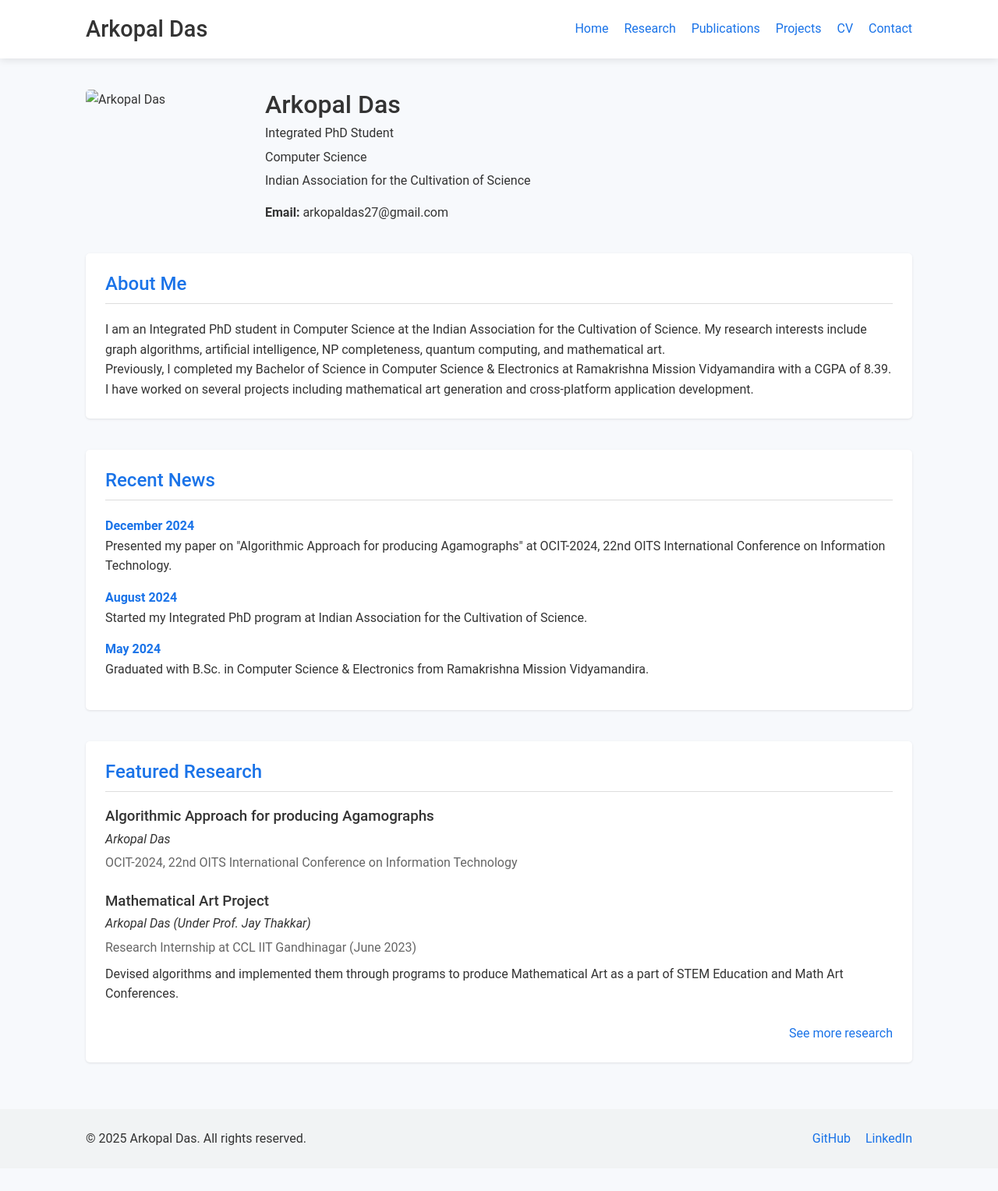
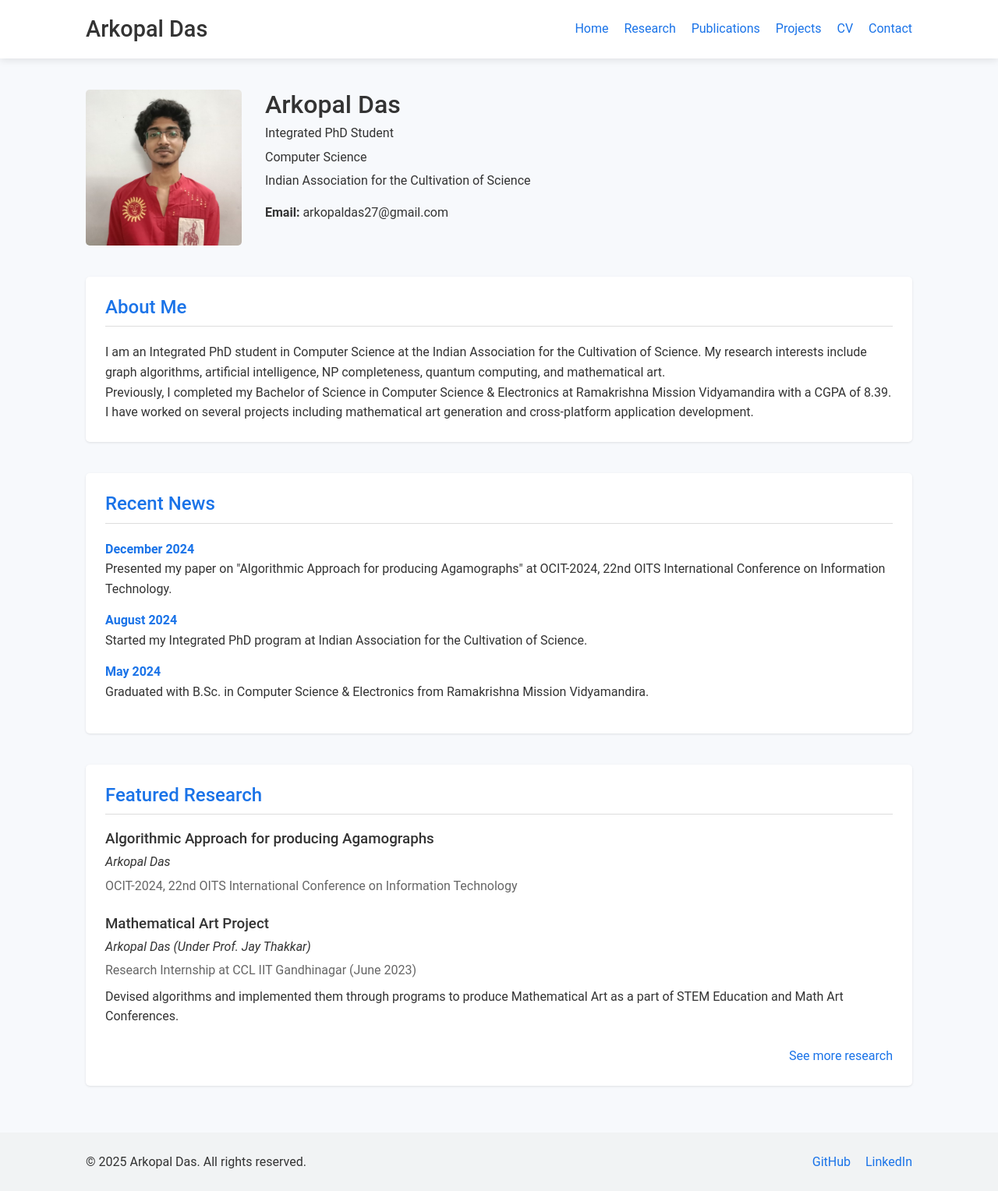
Before and after one commit to arkopaldas/MyPage, a Jekyll site: the page built from index.html, in a window 1280 px wide. Shown: the whole page at 78% size. Built offline with Jekyll 4.4.1, drawn with Linux system fonts in a browser that asks for light colours; before the commit the page ends 1499 px from its top, so only the background shows below that.

Commit message:
Update _config.yml
Signed-off-by: arkopaldas <123320941+arkopaldas@users.noreply.github.com>

```diff
--- a/_config.yml
+++ b/_config.yml
@@ -5,8 +5,8 @@ email: arkopaldas27@gmail.com
 description: >-
   Computer Science PhD student at Indian Association for the Cultivation of Science,
   with interests in algorithms, mathematical art, and application development.
-baseurl: "https://arkopaldas.github.io/MyPage/" # the subpath of your site, e.g. /blog
-url: "https://arkopaldas.github.io/MyPage/" # the base hostname & protocol, e.g. http://example.com
+baseurl: "/MyPage" # the subpath of your site, e.g. /blog
+url: "https://arkopaldas.github.io" # the base hostname & protocol, e.g. http://example.com
 
 # Social profiles
 github: https://github.com/arkopaldas # Update this
```
